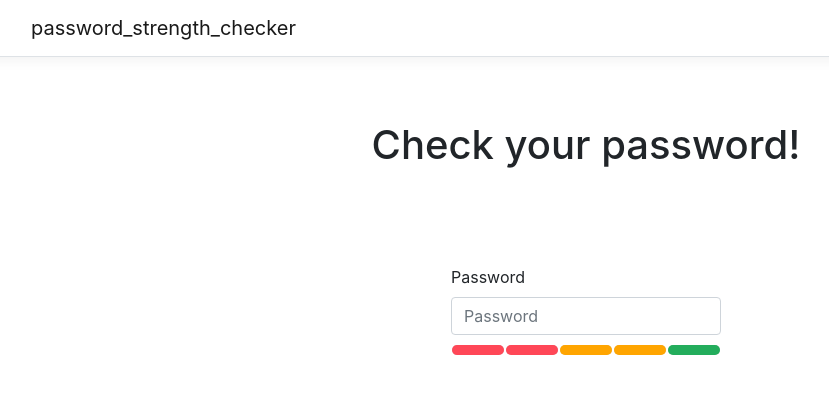
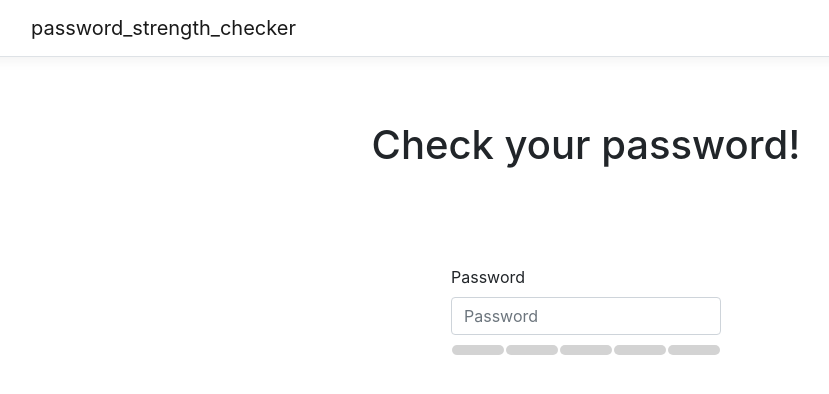
Before and after one commit to Ahmed-10/password-strength-checker, an Angular app in the folder ClientApp/: page / in a window 1280 px wide. Shown: the top 394 px of the page, without its empty margins (54-883 px from the left). Built offline with nearby package versions, Linux system fonts and the light colour scheme.

Commit message:
add feat: bind between the score and the password-indecator-component

```diff
--- a/ClientApp/src/app/home/home.component.html
+++ b/ClientApp/src/app/home/home.component.html
@@ -10,9 +10,6 @@
            class="form-control"
            id="inputPassword"
            placeholder="Password">
-    <app-password-indecator></app-password-indecator>
-  </div>
-  <div>
-    <p>{{password}}</p>
+    <app-password-indecator [score]="score"></app-password-indecator>
   </div>
 </div>
--- a/ClientApp/src/app/home/home.component.ts
+++ b/ClientApp/src/app/home/home.component.ts
@@ -13,5 +13,6 @@ export class HomeComponent {
 
   onKey(event) {
     this.password = event.target.value;
+    this.score = this.password.length % 6;
   }
 }
--- a/ClientApp/src/app/password-indecator/password-indecator.component.html
+++ b/ClientApp/src/app/password-indecator/password-indecator.component.html
@@ -1,7 +1,37 @@
-<div class="indicator">
-  <span class="weak active"></span>
-  <span class="weak active"></span>
-  <span class="medium active"></span>
-  <span class="medium active"></span>
-  <span class="strong active"></span>
+<div [ngSwitch]="score">
+  <div *ngSwitchCase="0" class="indicator">
+    <span></span><span></span><span></span><span></span><span></span>
+  </div>
+  <div *ngSwitchCase="1" class="indicator">
+    <span class="weak active"></span>
+    <span></span><span></span><span></span><span></span>
+  </div>
+  <div *ngSwitchCase="2" class="indicator">
+    <span class="weak active"></span>
+    <span class="weak active"></span>
+    <span></span><span></span><span></span>
+  </div>
+  <div *ngSwitchCase="3" class="indicator">
+    <span class="medium active"></span>
+    <span class="medium active"></span>
+    <span class="medium active"></span>
+    <span></span><span></span>
+  </div>
+  <div *ngSwitchCase="4" class="indicator">
+    <span class="medium active"></span>
+    <span class="medium active"></span>
+    <span class="medium active"></span>
+    <span class="medium active"></span>
+    <span></span>
+  </div>
+  <div *ngSwitchCase="5" class="indicator">
+    <span class="strong active"></span>
+    <span class="strong active"></span>
+    <span class="strong active"></span>
+    <span class="strong active"></span>
+    <span class="strong active"></span>
+  </div>
+  <div *ngSwitchDefault class="indicator">
+    <span></span><span></span><span></span><span></span><span></span>
+  </div>
 </div>
--- a/ClientApp/src/app/password-indecator/password-indecator.component.ts
+++ b/ClientApp/src/app/password-indecator/password-indecator.component.ts
@@ -1,4 +1,4 @@
-import { Component, OnInit } from '@angular/core';
+import { Component, OnInit, Input } from '@angular/core';
 
 @Component({
   selector: 'app-password-indecator',
@@ -6,7 +6,7 @@ import { Component, OnInit } from '@angular/core';
   styleUrls: ['./password-indecator.component.css']
 })
 export class PasswordIndecatorComponent implements OnInit {
-
+  @Input() score: number
   constructor() { }
 
   ngOnInit() {
```
